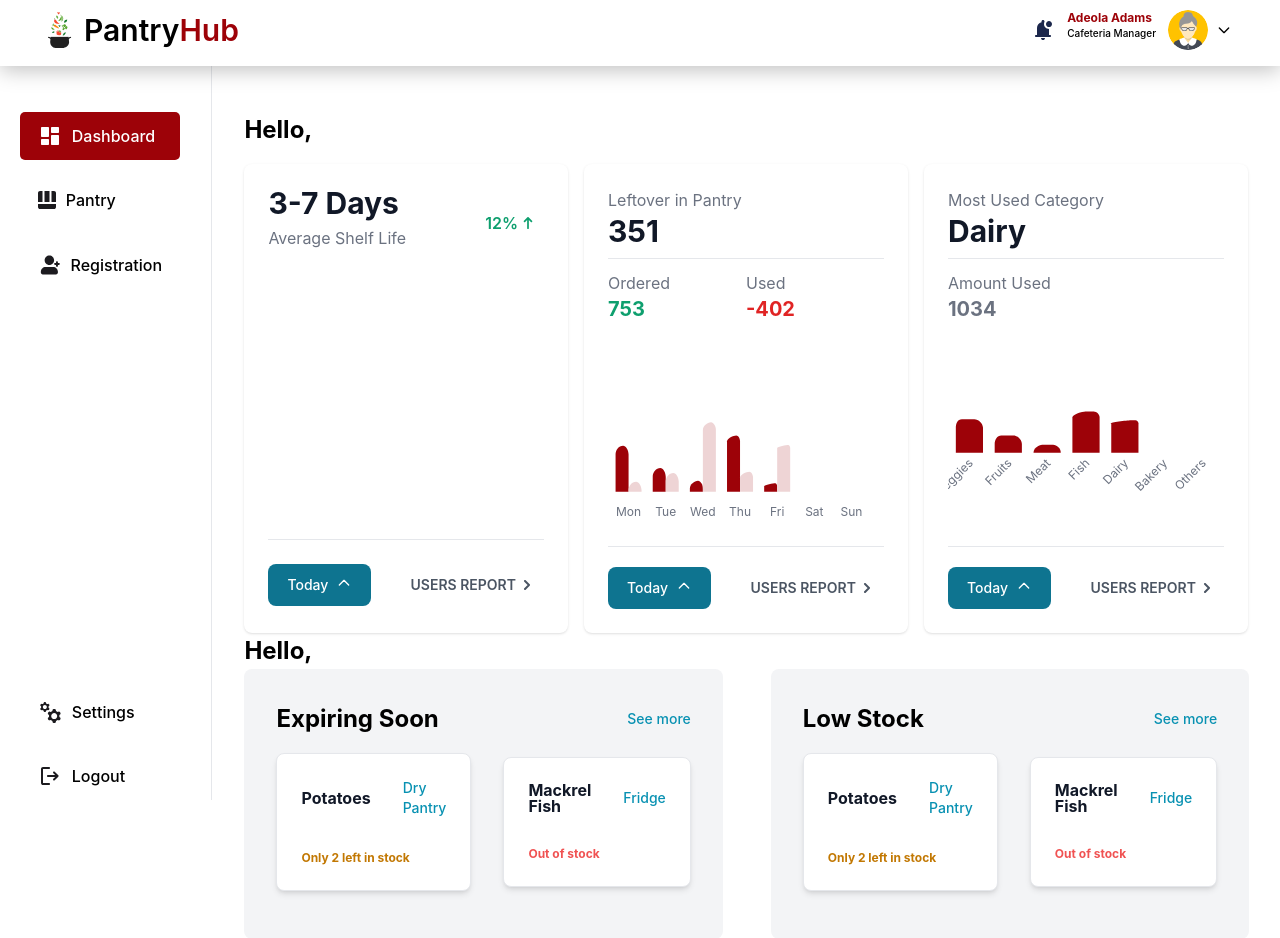
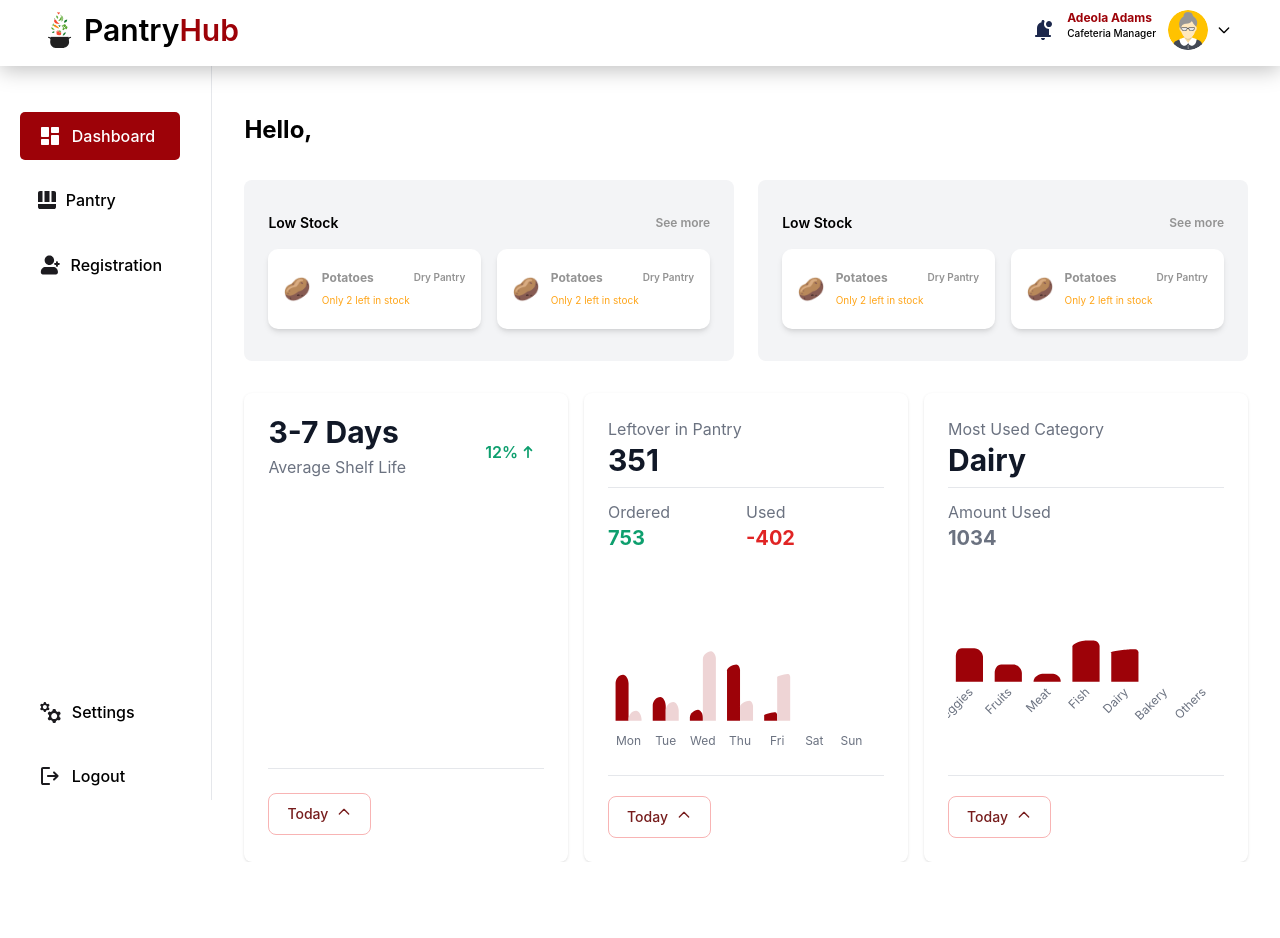
Before and after one commit to CSC-405-Software-Engineering/inventory-system, a React (Vite) app in the folder apps/inv-frontend/: page /dashboard in a window 1280 px wide. Shown: the top 938 px of the page. After the commit the page ends 902 px from the top, so only its background shows below. Built offline with nearby package versions, Linux system fonts and the light colour scheme; no server answers.

Commit message:
updated the user dashboard designs

```diff
--- a/apps/inv-frontend/src/pages/Users/UserDashboard.tsx
+++ b/apps/inv-frontend/src/pages/Users/UserDashboard.tsx
@@ -9,9 +9,6 @@ import { useSelector } from "react-redux";
 import ApexCharts from "apexcharts";
 import { useEffect, useRef, useState } from "react";
 import { Dropdown, DropdownItem } from "flowbite-react";
-import {Card} from "flowbite-react";
-import Image from 'next/image';
-
 
 const UserDashboard = () => {
   const {
@@ -345,9 +342,88 @@ const UserDashboard = () => {
           </div>
         </div>
 
-        <div className="flex flex-row gap-4">
+        <div className="flex md:flex-row flex-col w-full gap-6 my-4">
+        <div className="flex flex-col gap-4 w-full bg-gray-100 px-6 py-8  rounded-lg">
+                    <div className="flex items-center justify-between w-full">
+                      <p className="text-black text-[0.875rem] font-semibold">Low Stock</p>
+                      <p className="text-[0.75rem] font-semibold text-[#939393]">
+                            See more
+                          </p>
+                    </div>
+                    <div className="items-center justify-between flex md:flex-row flex-col w-full gap-4">
+                        <div className="w-full flex p-4 bg-white rounded-[0.625rem] h-20 items-center shadow-md gap-3"
+                         >
+                            <img src="/assets/images/potato.png" className="w-[27.26px] h-[25.47px]"/>
+                            <div className="flex flex-col w-full gap-2">
+                            <div className="flex items-center justify-between w-full">
+                            <p className="text-[0.75rem] leading-none text-[#939393] font-bold">Potatoes</p>
+                            <p className="text-[0.625rem] font-semibold text-[#939393]">
+                                Dry Pantry
+                              </p>
+                            </div>
+
+                            <p className="text-[#FFA519] text-[0.625rem]">Only 2 left in stock</p>
+                            </div>
+                        </div>
+                        <div className="w-full flex p-4 bg-white rounded-[0.625rem] h-20 items-center shadow-md gap-3"
+                         >
+                            <img src="/assets/images/potato.png" className="w-[27.26px] h-[25.47px]"/>
+                            <div className="flex flex-col w-full gap-2">
+                            <div className="flex items-center justify-between w-full">
+                            <p className="text-[0.75rem] leading-none text-[#939393] font-bold">Potatoes</p>
+                            <p className="text-[0.625rem] font-semibold text-[#939393]">
+                                Dry Pantry
+                              </p>
+                            </div>
+
+                            <p className="text-[#FFA519] text-[0.625rem]">Only 2 left in stock</p>
+                            </div>
+                        </div>
+                    </div>
+                  </div>
+                  <div className="flex flex-col gap-4 w-full bg-gray-100 px-6 py-8 rounded-lg">
+                    <div className="flex items-center justify-between w-full">
+                      <p className="text-black text-[0.875rem] font-semibold">Low Stock</p>
+                      <p className="text-[0.75rem] font-semibold text-[#939393]">
+                            See more
+                          </p>
+                    </div>
+                    <div className="items-center justify-between flex md:flex-row flex-col w-full gap-4">
+                        <div className="w-full flex p-4 bg-white rounded-[0.625rem] h-20 items-center shadow-md gap-3"
+                         >
+                            <img src="/assets/images/potato.png" className="w-[27.26px] h-[25.47px]"/>
+                            <div className="flex flex-col w-full gap-2">
+                            <div className="flex items-center justify-between w-full">
+                            <p className="text-[0.75rem] leading-none text-[#939393] font-bold">Potatoes</p>
+                            <p className="text-[0.625rem] font-semibold text-[#939393]">
+                                Dry Pantry
+                              </p>
+                            </div>
+
+                            <p className="text-[#FFA519] text-[0.625rem]">Only 2 left in stock</p>
+                            </div>
+                        </div>
+                        <div className="w-full flex p-4 bg-white rounded-[0.625rem] h-20 items-center shadow-md gap-3"
+                         >
+                            <img src="/assets/images/potato.png" className="w-[27.26px] h-[25.47px]"/>
+                            <div className="flex flex-col w-full gap-2">
+                            <div className="flex items-center justify-between w-full">
+                            <p className="text-[0.75rem] leading-none text-[#939393] font-bold">Potatoes</p>
+                            <p className="text-[0.625rem] font-semibold text-[#939393]">
+                                Dry Pantry
+                              </p>
+                            </div>
+
+                            <p className="text-[#FFA519] text-[0.625rem]">Only 2 left in stock</p>
+                            </div>
+                        </div>
+                    </div>
+                  </div>
+                </div>
+
+        <div className="flex flex-col md:flex-row gap-6 md:gap-4">
           {/* AreA chart */}
-          <div className="max-w-sm w-full bg-white rounded-lg shadow dark:bg-gray-800 p-4 md:p-6 grid grid-cols-1">
+          <div className=" w-full bg-white rounded-lg shadow dark:bg-gray-800 p-4 md:p-6 grid grid-cols-1">
             {/* Header section */}
             <div className="flex justify-between">
               <div>
@@ -390,7 +466,7 @@ const UserDashboard = () => {
             {/* Your additional content below the chart (optional) */}
             <div className="grid grid-cols-1 items-center border-gray-200 border-t dark:border-gray-700 justify-between pt-5">
               <div className="flex justify-between items-center">
-                <Dropdown label={selectedOption} placement="top">
+                <Dropdown color="red" label={selectedOption} placement="top">
                   <DropdownItem onClick={() => setSelectedOption("Today")}>
                     Today
                   </DropdownItem>
@@ -414,33 +490,13 @@ const UserDashboard = () => {
                   </DropdownItem>
                 </Dropdown>
 
-                <a
-                  href="#"
-                  className="uppercase text-sm font-semibold inline-flex items-center rounded-lg text-gray-600 hover:text-red-700 dark:hover:text-red-500  hover:bg-gray-100 dark:hover:bg-gray-700 dark:focus:ring-gray-700 dark:border-gray-700 px-3 py-2"
-                >
-                  Users Report
-                  <svg
-                    className="w-2.5 h-2.5 ms-1.5 rtl:rotate-180"
-                    aria-hidden="true"
-                    xmlns="http://www.w3.org/2000/svg"
-                    fill="none"
-                    viewBox="0 0 6 10"
-                  >
-                    <path
-                      stroke="currentColor"
-                      stroke-linecap="round"
-                      stroke-linejoin="round"
-                      stroke-width="2"
-                      d="m1 9 4-4-4-4"
-                    />
-                  </svg>
-                </a>
+
               </div>
             </div>
           </div>
 
           {/* Column chart */}
-          <div className="max-w-sm w-full bg-white rounded-lg shadow dark:bg-gray-800 p-4 md:p-6">
+          <div className=" w-full bg-white rounded-lg shadow dark:bg-gray-800 p-4 md:p-6">
             <div className="flex justify-between border-gray-200 border-b dark:border-gray-700 pb-3">
               <dl>
                 <dt className="text-base font-normal text-gray-500 dark:text-gray-400 pb-1">
@@ -480,7 +536,7 @@ const UserDashboard = () => {
             {/* Your additional content below the chart (optional) */}
             <div className="grid grid-cols-1 items-center border-gray-200 border-t dark:border-gray-700 justify-between pt-5">
               <div className="flex justify-between items-center">
-                <Dropdown label={selectedOption} placement="top">
+                <Dropdown color="red" label={selectedOption} placement="top">
                   <DropdownItem onClick={() => setSelectedOption("Today")}>
                     Today
                   </DropdownItem>
@@ -504,33 +560,13 @@ const UserDashboard = () => {
                   </DropdownItem>
                 </Dropdown>
 
-                <a
-                  href="#"
-                  className="uppercase text-sm font-semibold inline-flex items-center rounded-lg text-gray-600 hover:text-red-700 dark:hover:text-red-500  hover:bg-gray-100 dark:hover:bg-gray-700 dark:focus:ring-gray-700 dark:border-gray-700 px-3 py-2"
-                >
-                  Users Report
-                  <svg
-                    className="w-2.5 h-2.5 ms-1.5 rtl:rotate-180"
-                    aria-hidden="true"
-                    xmlns="http://www.w3.org/2000/svg"
-                    fill="none"
-                    viewBox="0 0 6 10"
-                  >
-                    <path
-                      stroke="currentColor"
-                      stroke-linecap="round"
-                      stroke-linejoin="round"
-                      stroke-width="2"
-                      d="m1 9 4-4-4-4"
-                    />
-                  </svg>
-                </a>
+
               </div>
             </div>
           </div>
 
           {/* Column chart */}
-          <div className="max-w-sm w-full bg-white rounded-lg shadow dark:bg-gray-800 p-4 md:p-6">
+          <div className=" w-full bg-white rounded-lg shadow dark:bg-gray-800 p-4 md:p-6">
             <div className="flex justify-between border-gray-200 border-b dark:border-gray-700 pb-3">
               <dl>
                 <dt className="text-base font-normal text-gray-500 dark:text-gray-400 pb-1">
@@ -563,7 +599,7 @@ const UserDashboard = () => {
             {/* Your additional content below the chart (optional) */}
             <div className="grid grid-cols-1 items-center border-gray-200 border-t dark:border-gray-700 justify-between pt-5">
               <div className="flex justify-between items-center">
-                <Dropdown label={selectedOption} placement="top">
+                <Dropdown  color="red" label={selectedOption} placement="top">
                   <DropdownItem onClick={() => setSelectedOption("Today")}>
                     Today
                   </DropdownItem>
@@ -586,107 +622,15 @@ const UserDashboard = () => {
                     Last 90 days
                   </DropdownItem>
                 </Dropdown>
-                <a
-                  href="#"
-                  className="uppercase text-sm font-semibold inline-flex items-center rounded-lg text-gray-600 hover:text-red-700 dark:hover:text-red-500  hover:bg-gray-100 dark:hover:bg-gray-700 dark:focus:ring-gray-700 dark:border-gray-700 px-3 py-2"
-                >
-                  Users Report
-                  <svg
-                    className="w-2.5 h-2.5 ms-1.5 rtl:rotate-180"
-                    aria-hidden="true"
-                    xmlns="http://www.w3.org/2000/svg"
-                    fill="none"
-                    viewBox="0 0 6 10"
-                  >
-                    <path
-                      stroke="currentColor"
-                      stroke-linecap="round"
-                      stroke-linejoin="round"
-                      stroke-width="2"
-                      d="m1 9 4-4-4-4"
-                    />
-                  </svg>
-                </a>
+
               </div>
             </div>
           </div>
         </div>
       </div>
-        <div className="flex flex-col gap-4">
-          <div className="w-full">
-            <div className="flex items-center w-full">
-              <div className="font-bold text-black text-[1.5rem] leading-normal ">
-                {`Hello, ${loadUserData?.user?.firstName || ""} ${
-                  loadUserData?.user?.lastName || ""
-                }`}
-                <div className="flex space-x-12">
-                  <div className="relative top-152 left-240 bg-gray-100  w-569 h-164 p-8 rounded-lg ">
-                    <div className="mb-4 flex items-center justify-between  flex space-x-8">
-                      <h4>Expiring Soon</h4>
-                      <a href="#" className="text-sm font-medium text-cyan-600 hover:underline dark:text-cyan-500">
-                            See more
-                          </a>
-                    </div>
-                    <div className="mb-4 flex items-center justify-between flex space-x-8">
-                        <Card className="max-w-sm top-55 left-20 w-253 h-78"
-                        imgAlt="image 1"
-                          horizontal >
-                            <div className="mb-4 flex items-center justify-between space-x-8">
-                            <p className="text-base font-bold leading-none text-gray-900 dark:text-white">Potatoes</p>
-                              <a href="#" className="text-sm font-medium text-cyan-600 hover:underline dark:text-cyan-500">
-                                Dry Pantry
-                              </a>
-                            </div>
-                            <p className="text-yellow-500 text-xs">Only 2 left in stock</p>
-                        </Card>
-                        <Card className="max-w-sm top-55 left-20 w-253 h-78"
-                          horizontal >
-                            <div className="mb-4 flex items-center justify-between space-x-8">
-                            <p className="text-base font-bold leading-none text-gray-900 dark:text-white">Mackrel Fish</p>
-                              <a href="#" className="text-sm font-medium text-cyan-600 hover:underline dark:text-cyan-500">
-                                Fridge
-                              </a>
-                            </div>
-                            <p className="text-red-500 text-xs">Out of stock</p>
-                        </Card>
-                    </div>
-                  </div>
-                  <div className="relative top-152 left-240 bg-gray-100  w-569 h-164 p-8 rounded-lg">
-                    <div className="mb-4 flex items-center justify-between  flex space-x-8">
-                      <h4>Low Stock</h4>
-                      <a href="#" className="text-sm font-medium text-cyan-600 hover:underline dark:text-cyan-500">
-                            See more
-                          </a>
-                    </div>
-                    <div className="mb-4 flex items-center justify-between flex space-x-8">
-                        <Card className="max-w-sm top-55 left-20 w-253 h-78"
-                        imgAlt="image 1"
-                          horizontal >
-                            <div className="mb-4 flex items-center justify-between space-x-8">
-                            <p className="text-base font-bold leading-none text-gray-900 dark:text-white">Potatoes</p>
-                              <a href="#" className="text-sm font-medium text-cyan-600 hover:underline dark:text-cyan-500">
-                                Dry Pantry
-                              </a>
-                            </div>
-                            <p className="text-yellow-500 text-xs">Only 2 left in stock</p>
-                        </Card>
-                        <Card className="max-w-sm top-55 left-20 w-253 h-78"
-                          horizontal >
-                            <div className="mb-4 flex items-center justify-between space-x-8">
-                            <p className="text-base font-bold leading-none text-gray-900 dark:text-white">Mackrel Fish</p>
-                              <a href="#" className="text-sm font-medium text-cyan-600 hover:underline dark:text-cyan-500">
-                                Fridge
-                              </a>
-                            </div>
-                            <p className="text-red-500 text-xs">Out of stock</p>
-                        </Card>
-                    </div>
-                  </div>
-                </div>
-            </div>
-          </div>
-        </div>
-        </div>
+
+
+
     </DashboardLayout>
     //   </ConditionalRoute>
     // </ConditionalRoute>
```
Also changed, not shown: apps/inv-frontend/public/assets/images/potato.png (added), 1 other file (tests, documents, lock files or other folders).
